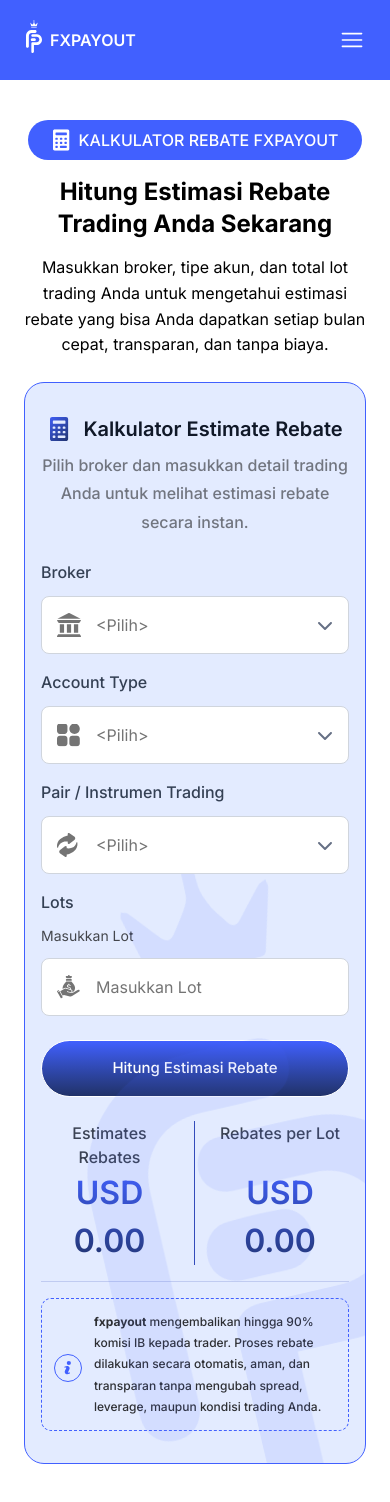
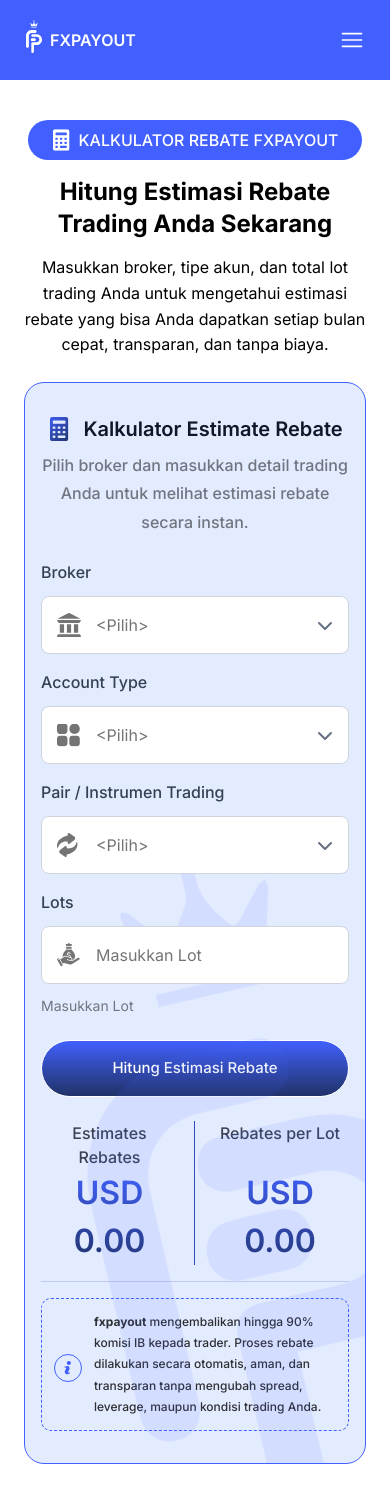
Before and after one commit to Robxxcraft/slicing-fxpayout-clone, a React (Vite) app: page /calculator in a window 390 px wide. Shown: the top 1502 px of the page. Built offline with nearby package versions, Linux system fonts and the light colour scheme; the HTML template or start-up script is replaced by a standard one.

Commit message:
handle styling

```diff
--- a/src/components/Navbar.tsx
+++ b/src/components/Navbar.tsx
@@ -122,7 +122,7 @@ const Navbar = ({ active }: { active: string }) => {
 
       {/* MOBILE MENU */}
       <div
-        className="fixed top-0 left-0 px-6 md:px-11 lg:px-18 py-5 flex flex-col xl:hidden bg-primary w-full min-h-screen overflow-auto transition-all duration-300"
+        className="fixed top-0 left-0 px-6 md:px-11 lg:px-18 py-5 flex flex-col xl:hidden bg-primary w-full h-screen max-h-screen overflow-auto transition-all duration-300"
         style={{
           left: openMenu ? "0" : "-100%",
         }}>
--- a/src/components/ui/TextInput.tsx
+++ b/src/components/ui/TextInput.tsx
@@ -39,9 +39,6 @@ const TextInput = ({
         className="text-base 2xl:text-xl font-medium text-[#344054]">
         {label}
       </label>
-      <span className="inline-bloc md:hidden text-sm text-black/70">
-        {placeholder}
-      </span>
       <div className="relative w-full">
         <img src={icon} alt={altIcon}
           className="absolute left-4 top-1/2 -translate-y-1/2 pointer-events-none" />
@@ -59,6 +56,11 @@ const TextInput = ({
           disabled={disabled}
         />
       </div>
+      {placeholder !== undefined &&
+        <span className="inline-block md:hidden text-sm text-black/50">
+          {placeholder}
+        </span>
+      }
     </div>
   )
 }
--- a/src/index.css
+++ b/src/index.css
@@ -58,9 +58,16 @@ details > summary::-webkit-details-marker {
 
 @media (max-width: 400px) {
   .g-recaptcha {
-    transform: scale(0.85);
+    transform: scale(0.9);
     transform-origin: 0 0;
-    -webkit-transform: scale(0.85);
+    -webkit-transform: scale(0.9);
     -webkit-transform-origin: 0 0;
   }
 }
+
+@media (max-width: 350px) {
+  .g-recaptcha {
+    transform: scale(0.75);
+    -webkit-transform: scale(0.75);
+  }
+}
```
